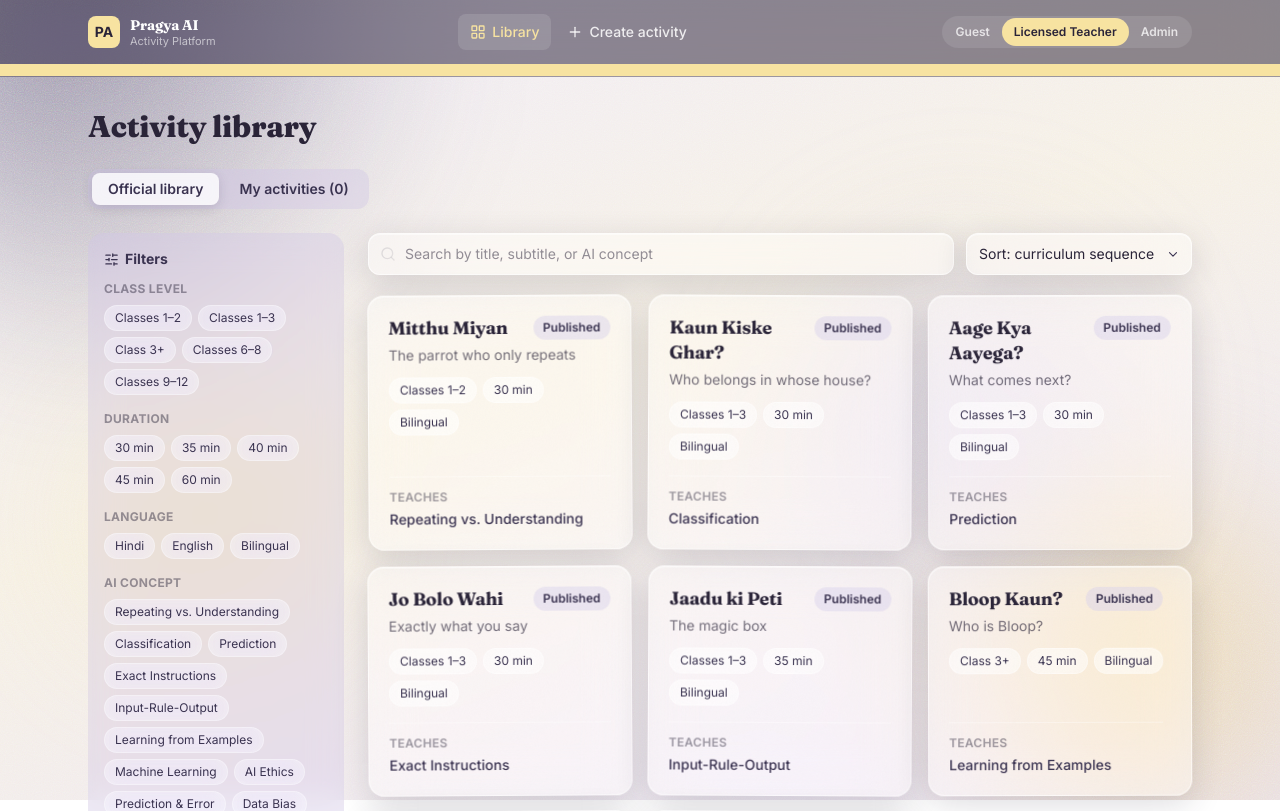
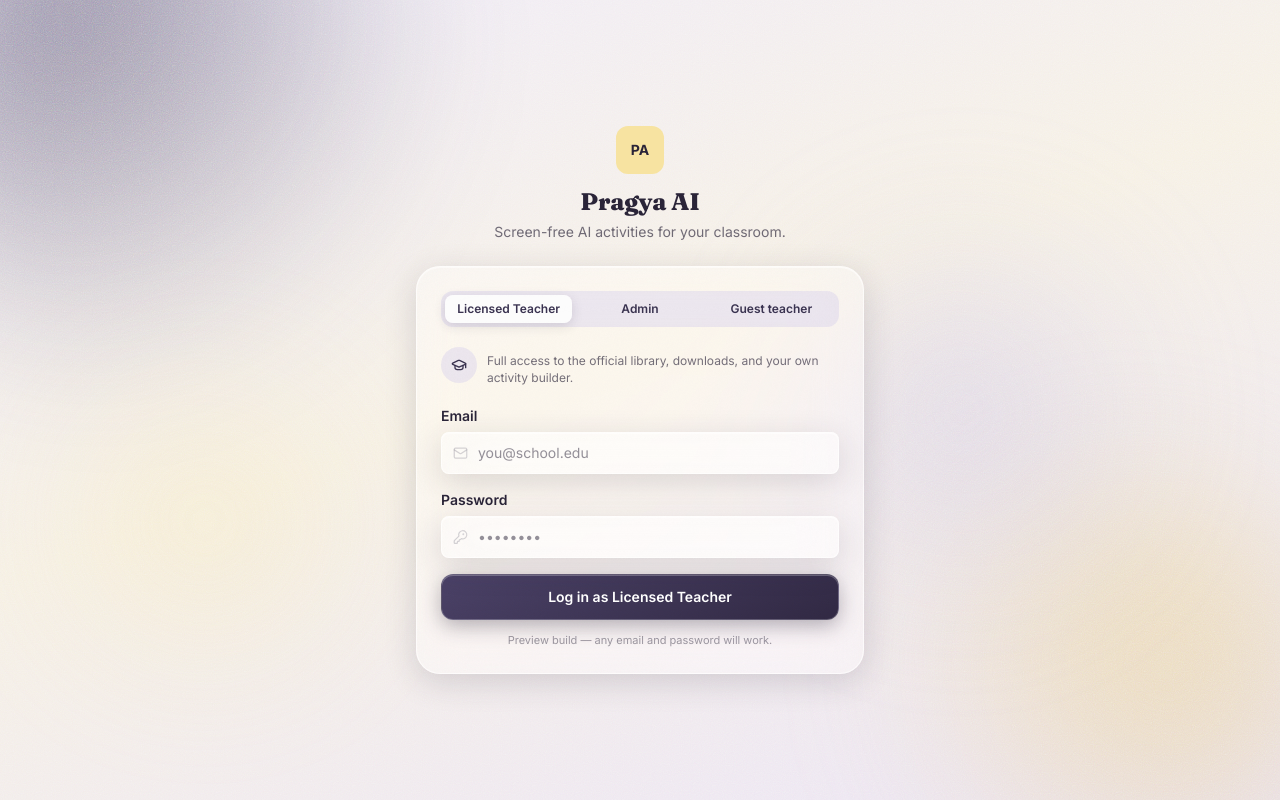
Before and after one commit to 24f2000884/Pragya.AI, a React (Vite) app: page / in a window 1280 px wide. Shown: the top 811 px of the page. Built offline with nearby package versions, Linux system fonts and the light colour scheme.

Commit message:
login page and unlock feature

```diff
--- a/src/App.jsx
+++ b/src/App.jsx
@@ -3,7 +3,7 @@ import {
   Search, SlidersHorizontal, X, ChevronRight, ChevronLeft, Download,
   Plus, Check, ArrowRight, ArrowLeft, LayoutGrid, Settings, Sparkles,
   Lock, Save, Send, Trash2, AlertCircle, Menu, BookOpen, Users,
-  ClipboardList, Zap, CheckCircle2, Circle
+  ClipboardList, Zap, CheckCircle2, Circle, LogOut, Mail, KeyRound, GraduationCap
 } from "lucide-react";
 
 /* ------------------------------------------------------------------ */
@@ -83,6 +83,12 @@ const Tokens = () => (
     .pragya-root [style*="pale-lavender"]{
       backdrop-filter:blur(10px) saturate(160%);
       -webkit-backdrop-filter:blur(10px) saturate(160%);
+    }
+
+    /* ---- Signature top edge on activity cards ---- */
+    .pragya-card-edge{
+      height:6px; width:100%; flex-shrink:0;
+      background:linear-gradient(100deg, var(--lavender), var(--butter-deep));
     }
 
     .pragya-scroll::-webkit-scrollbar{ width:8px; height:8px; }
@@ -493,9 +499,100 @@ function ShapeOfIt({ activity }) {
 }
 
 /* ------------------------------------------------------------------ */
+/* Login                                                                */
+/* ------------------------------------------------------------------ */
+const ROLE_INFO = {
+  "Licensed Teacher": { icon: GraduationCap, tabLabel: "Licensed Teacher", blurb: "Full access to the official library, downloads, and your own activity builder." },
+  "Admin": { icon: Settings, tabLabel: "Admin", blurb: "Manage the official library, review submissions, and publish new activities." },
+  "Guest": { icon: Users, tabLabel: "Guest teacher", blurb: "No account needed — preview a handful of activities right away." }
+};
+
+function LoginView({ onLogin }) {
+  const [tab, setTab] = useState("Licensed Teacher");
+  const [email, setEmail] = useState("");
+  const [password, setPassword] = useState("");
+  const [error, setError] = useState("");
+  const info = ROLE_INFO[tab];
+  const Icon = info.icon;
+
+  const submit = () => {
+    if (!email.trim() || !password.trim()) { setError("Enter an email and password to continue."); return; }
+    setError("");
+    onLogin(tab);
+  };
+
+  return (
+    <div className="min-h-screen flex items-center justify-center px-4 py-12">
+      <div className="w-full max-w-md pragya-fade-in">
+        <div className="text-center mb-6">
+          <div className="w-12 h-12 mx-auto rounded-xl flex items-center justify-center font-bold text-sm mb-3" style={{ background: "var(--butter)", color: "var(--plum-ink)" }}>PA</div>
+          <h1 className="display font-extrabold text-2xl" style={{ color: "var(--plum-ink)" }}>Pragya AI</h1>
+          <p className="text-sm mt-1" style={{ color: "var(--ink-soft)" }}>Screen-free AI activities for your classroom.</p>
+        </div>
+
+        <div className="rounded-3xl pragya-glass border p-6" style={{ borderColor: "var(--line)" }}>
+          <div className="flex gap-1 mb-5 p-1 rounded-xl" style={{ background: "var(--lavender-card)" }}>
+            {Object.keys(ROLE_INFO).map(r => (
+              <button key={r} onClick={() => { setTab(r); setError(""); }}
+                className="pragya-focus flex-1 px-2 py-1.5 rounded-lg text-xs font-semibold transition-all"
+                style={{ background: tab === r ? "rgba(255,255,255,0.85)" : "transparent", color: "var(--plum)", boxShadow: tab === r ? "0 3px 12px rgba(42,36,56,0.14)" : "none" }}>
+                {ROLE_INFO[r].tabLabel}
+              </button>
+            ))}
+          </div>
+
+          <div className="flex items-start gap-2.5 mb-5">
+            <div className="w-9 h-9 rounded-full flex items-center justify-center shrink-0" style={{ background: "var(--lavender-card)", color: "var(--plum)" }}>
+              <Icon size={16} />
+            </div>
+            <p className="text-xs leading-snug pt-1.5" style={{ color: "var(--ink-soft)" }}>{info.blurb}</p>
+          </div>
+
+          {tab === "Guest" ? (
+            <button onClick={() => onLogin("Guest")} className="pragya-focus pragya-btn-primary w-full py-3 rounded-xl font-semibold text-sm">
+              Continue as guest
+            </button>
+          ) : (
+            <>
+              <Field label="Email">
+                <div className="relative">
+                  <Mail size={15} className="absolute left-3 top-1/2 -translate-y-1/2 pointer-events-none" style={{ color: "var(--ink-faint)" }} />
+                  <input type="email" value={email} onChange={e => setEmail(e.target.value)} placeholder="you@school.edu"
+                    className="pragya-focus w-full pl-9 pr-3 py-2.5 rounded-lg border text-sm pragya-glass" style={{ borderColor: "var(--line)" }} />
+                </div>
+              </Field>
+              <Field label="Password">
+                <div className="relative">
+                  <KeyRound size={15} className="absolute left-3 top-1/2 -translate-y-1/2 pointer-events-none" style={{ color: "var(--ink-faint)" }} />
+                  <input type="password" value={password} onChange={e => setPassword(e.target.value)} placeholder="••••••••"
+                    className="pragya-focus w-full pl-9 pr-3 py-2.5 rounded-lg border text-sm pragya-glass" style={{ borderColor: "var(--line)" }} />
+                </div>
+              </Field>
+
+              {error && (
+                <div className="flex items-center gap-2 text-sm rounded-lg p-3 mb-4" style={{ background: "#fdeceb", color: "#b23b3b" }}>
+                  <AlertCircle size={15} /> {error}
+                </div>
+              )}
+
+              <button onClick={submit} className="pragya-focus pragya-btn-primary w-full py-3 rounded-xl font-semibold text-sm">
+                Log in as {tab}
+              </button>
+              <p className="text-[11px] text-center mt-3" style={{ color: "var(--ink-faint)" }}>
+                Preview build — any email and password will work.
+              </p>
+            </>
+          )}
+        </div>
+      </div>
+    </div>
+  );
+}
+
+/* ------------------------------------------------------------------ */
 /* Nav                                                                  */
 /* ------------------------------------------------------------------ */
-function NavBar({ view, setView, role, setRole, mobileOpen, setMobileOpen }) {
+function NavBar({ view, setView, role, onLogout, mobileOpen, setMobileOpen }) {
   const navItems = [
     { key: "library", label: "Library", icon: LayoutGrid, show: true },
     { key: "builder", label: "Create activity", icon: Plus, show: role !== "Guest" },
@@ -528,14 +625,13 @@ function NavBar({ view, setView, role, setRole, mobileOpen, setMobileOpen }) {
           </div>
 
           <div className="flex items-center gap-3">
-            <div className="hidden sm:flex items-center rounded-full p-0.5" style={{ background: "rgba(255,255,255,0.1)" }}>
-              {["Guest", "Licensed Teacher", "Admin"].map(r => (
-                <button key={r} onClick={() => { setRole(r); setView("library"); }}
-                  className="pragya-focus px-3 py-1.5 rounded-full text-xs font-semibold transition-colors"
-                  style={{ background: role === r ? "var(--butter)" : "transparent", color: role === r ? "var(--plum-ink)" : "rgba(255,255,255,0.75)" }}>
-                  {r}
+            <div className="hidden sm:flex items-center gap-1 pl-3 pr-1 py-1 rounded-full" style={{ background: "rgba(255,255,255,0.1)" }}>
+              <span className="text-xs font-semibold px-2.5 py-1 rounded-full" style={{ background: "var(--butter)", color: "var(--plum-ink)" }}>
+                {role === "Guest" ? "Guest teacher" : role}
+              </span>
+              <button onClick={onLogout} className="pragya-focus flex items-center gap-1 pl-2 pr-2.5 py-1.5 rounded-full text-xs font-medium transition-colors" style={{ color: "rgba(255,255,255,0.75)" }}>
+                <LogOut size={13} /> Log out
               </button>
-              ))}
             </div>
             <button className="pragya-focus md:hidden text-white" onClick={() => setMobileOpen(!mobileOpen)}>
               <Menu size={22} />
@@ -545,14 +641,13 @@ function NavBar({ view, setView, role, setRole, mobileOpen, setMobileOpen }) {
 
         {mobileOpen && (
           <div className="md:hidden pb-4 pragya-fade-in">
-            <div className="flex flex-wrap gap-1.5 mb-3">
-              {["Guest", "Licensed Teacher", "Admin"].map(r => (
-                <button key={r} onClick={() => { setRole(r); setView("library"); }}
-                  className="pragya-focus px-3 py-1.5 rounded-full text-xs font-semibold"
-                  style={{ background: role === r ? "var(--butter)" : "rgba(255,255,255,0.1)", color: role === r ? "var(--plum-ink)" : "rgba(255,255,255,0.85)" }}>
-                  {r}
+            <div className="flex items-center justify-between mb-3 px-0.5">
+              <span className="text-xs font-semibold px-2.5 py-1 rounded-full" style={{ background: "var(--butter)", color: "var(--plum-ink)" }}>
+                {role === "Guest" ? "Guest teacher" : role}
+              </span>
+              <button onClick={onLogout} className="pragya-focus flex items-center gap-1.5 text-xs font-medium" style={{ color: "rgba(255,255,255,0.85)" }}>
+                <LogOut size={14} /> Log out
               </button>
-              ))}
             </div>
             <div className="flex flex-col gap-1">
               {navItems.filter(n => n.show).map(n => {
@@ -570,6 +665,7 @@ function NavBar({ view, setView, role, setRole, mobileOpen, setMobileOpen }) {
         )}
       </div>
       <div className="text-center py-1.5 text-[11px] font-medium tracking-wide" style={{ background: "var(--butter)", color: "var(--plum-ink)" }}>
+        Screen-free. Bilingual. Built for Bharat.
       </div>
     </div>
   );
@@ -583,6 +679,7 @@ function ActivityCard({ activity, onSelect }) {
     <button onClick={() => onSelect(activity.id)}
       className="pragya-card pragya-focus text-left rounded-2xl pragya-glass border overflow-hidden flex flex-col h-full"
       style={{ borderColor: "var(--line)" }}>
+      <div className="pragya-card-edge" />
       <div className="p-5 flex flex-col flex-1">
         <div className="flex items-start justify-between gap-2 mb-1">
           <h3 className="display font-bold text-lg leading-snug" style={{ color: "var(--plum-ink)" }}>{activity.title}</h3>
@@ -600,6 +697,36 @@ function ActivityCard({ activity, onSelect }) {
         </div>
       </div>
     </button>
+  );
+}
+
+const GUEST_FREE_LIMIT = 3;
+
+function GuestPaywall({ teaserActivities, hiddenCount, onSubscribe }) {
+  return (
+    <div className="relative mt-4 rounded-2xl overflow-hidden">
+      {teaserActivities.length > 0 && (
+        <div className="grid sm:grid-cols-2 xl:grid-cols-3 gap-4 select-none" style={{ filter: "blur(6px)", opacity: 0.5 }} aria-hidden="true">
+          {teaserActivities.map(a => <ActivityCard key={a.id} activity={a} onSelect={() => {}} />)}
+        </div>
+      )}
+      <div className="absolute inset-0 flex items-center justify-center p-6">
+        <div className="pragya-glass rounded-2xl border p-6 text-center max-w-sm pragya-fade-in" style={{ borderColor: "var(--line)" }}>
+          <div className="w-11 h-11 mx-auto rounded-full flex items-center justify-center mb-3" style={{ background: "var(--butter)", color: "var(--plum-ink)" }}>
+            <Lock size={18} />
+          </div>
+          <p className="font-bold mb-1" style={{ color: "var(--plum-ink)" }}>
+            {hiddenCount} more {hiddenCount === 1 ? "activity" : "activities"} waiting
+          </p>
+          <p className="text-sm mb-4" style={{ color: "var(--ink-soft)" }}>
+            Subscribe to unlock the full Pragya AI library — every class level, every concept.
+          </p>
+          <button onClick={onSubscribe} className="pragya-focus pragya-btn-primary px-5 py-2.5 rounded-xl text-sm font-semibold">
+            Subscribe to unlock
+          </button>
+        </div>
+      </div>
+    </div>
   );
 }
 
@@ -640,8 +767,17 @@ function FilterPanel({ filters, toggleFilter, clearFilters }) {
   );
 }
 
-function LibraryView({ activities, customActivities, role, onSelect, onCreate, filters, toggleFilter, clearFilters, search, setSearch, sortBy, setSortBy, mineOnly, setMineOnly }) {
+function LibraryView({ activities, customActivities, role, onSelect, onCreate, filters, toggleFilter, clearFilters, search, setSearch, sortBy, setSortBy, mineOnly, setMineOnly, onSubscribe }) {
   const [filtersOpen, setFiltersOpen] = useState(false);
+
+  // Fixed regardless of search/filters/sort, so a guest can't search their way past the paywall.
+  const guestFreeIds = useMemo(() => {
+    return [...activities]
+      .filter(a => a.status === "Published")
+      .sort((a, b) => (a.curriculum_sequence || 99) - (b.curriculum_sequence || 99))
+      .slice(0, GUEST_FREE_LIMIT)
+      .map(a => a.id);
+  }, [activities]);
 
   const visible = useMemo(() => {
     let list = mineOnly ? customActivities : activities.filter(a => a.status === "Published" || role === "Admin");
@@ -673,6 +809,7 @@ function LibraryView({ activities, customActivities, role, onSelect, onCreate, f
       <div className="mb-6">
         <h1 className="display font-extrabold text-3xl mb-1" style={{ color: "var(--plum-ink)" }}>Activity library</h1>
         <p className="text-sm" style={{ color: "var(--ink-soft)" }}>
+          {mineOnly ? "Activities you've created, visible only to you and your school." : "Every Pragya AI activity, in curriculum order — screen-free and ready to run."}
         </p>
       </div>
 
@@ -725,9 +862,21 @@ function LibraryView({ activities, customActivities, role, onSelect, onCreate, f
               )}
             </div>
           ) : (
+            <>
               <div className="grid sm:grid-cols-2 xl:grid-cols-3 gap-4">
-              {visible.map(a => <ActivityCard key={a.id} activity={a} onSelect={onSelect} />)}
+                {(role === "Guest" ? visible.filter(a => guestFreeIds.includes(a.id)) : visible).map(a => <ActivityCard key={a.id} activity={a} onSelect={onSelect} />)}
               </div>
+              {role === "Guest" && visible.some(a => !guestFreeIds.includes(a.id)) && (() => {
+                const locked = visible.filter(a => !guestFreeIds.includes(a.id));
+                return (
+                  <GuestPaywall
+                    teaserActivities={locked.slice(0, 3)}
+                    hiddenCount={locked.length}
+                    onSubscribe={onSubscribe}
+                  />
+                );
+              })()}
+            </>
           )}
         </div>
       </div>
@@ -1343,8 +1492,8 @@ function AdminView({ activities, setActivities, customActivities, onDownload })
 /* Root                                                                 */
 /* ------------------------------------------------------------------ */
 export default function App() {
-  const [role, setRole] = useState("Licensed Teacher");
-  const [view, setView] = useState("library");
+  const [role, setRole] = useState(null);
+  const [view, setView] = useState("login");
   const [mobileOpen, setMobileOpen] = useState(false);
   const [activities, setActivities] = useState(SEED_ACTIVITIES);
   const [customActivities, setCustomActivities] = useState([]);
@@ -1369,6 +1518,8 @@ export default function App() {
   const allForDetail = [...activities, ...customActivities];
   const selected = allForDetail.find(a => a.id === selectedId);
 
+  const handleLogin = (r) => { setRole(r); setView("library"); };
+  const handleLogout = () => { setRole(null); setView("login"); setMineOnly(false); setSelectedId(null); setMobileOpen(false); };
   const handleSelect = (id) => { setSelectedId(id); setView("detail"); window.scrollTo?.(0, 0); };
   const handleSaved = (newActivity, status) => {
     setCustomActivities(prev => [...prev, newActivity]);
@@ -1381,7 +1532,11 @@ export default function App() {
       <Tokens />
       <GlassBackdrop />
       <div className="relative z-10">
-        <NavBar view={view} setView={setView} role={role} setRole={setRole} mobileOpen={mobileOpen} setMobileOpen={setMobileOpen} />
+        {!role ? (
+          <LoginView onLogin={handleLogin} />
+        ) : (
+          <>
+            <NavBar view={view} setView={setView} role={role} onLogout={handleLogout} mobileOpen={mobileOpen} setMobileOpen={setMobileOpen} />
 
             {view === "library" && (
               <LibraryView
@@ -1390,6 +1545,7 @@ export default function App() {
                 filters={filters} toggleFilter={toggleFilter} clearFilters={clearFilters}
                 search={search} setSearch={setSearch} sortBy={sortBy} setSortBy={setSortBy}
                 mineOnly={mineOnly} setMineOnly={setMineOnly}
+                onSubscribe={() => showToast("Subscribing isn't available in this preview — this is where checkout would go.")}
               />
             )}
 
@@ -1403,6 +1559,8 @@ export default function App() {
             {view === "admin" && role === "Admin" && (
               <AdminView activities={activities} setActivities={setActivities} customActivities={customActivities} onDownload={handleDownload} />
             )}
+          </>
+        )}
 
         <Toast message={toast} onClose={() => setToast("")} />
       </div>
```
Lines whose indentation alone changed are shown as unchanged.
